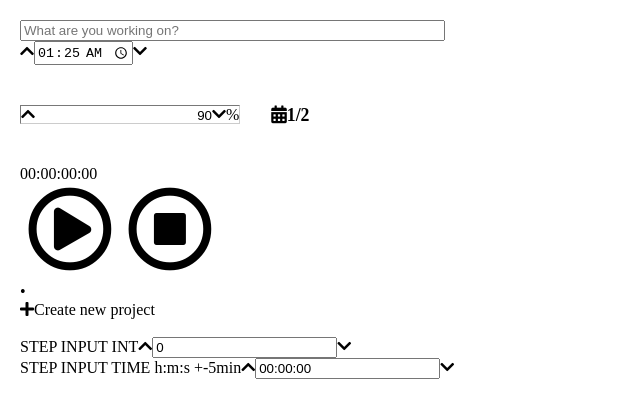
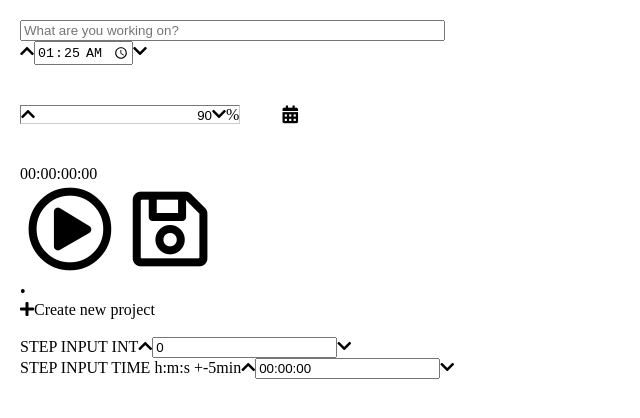
Before and after one commit to ericasu33/sprig, a React (Create React App) app: page / in a window 1280 px wide. Shown: the top 418 px of the page, without its empty margins (0-640 px from the left). Built offline with nearby package versions, Linux system fonts and the light colour scheme.

Commit message:
refactor, remove comments
- change 'toggle' state object to 2 individual states to simplify getting/setting these bools

```diff
--- a/src/components/Stopwatch.tsx
+++ b/src/components/Stopwatch.tsx
@@ -14,11 +14,20 @@ interface Data {
 
 const data: Data = {};
 
+/* TODO
+- Render calendar as a layer on top of the rest of the page, so it doesn't move other elements around
+- Link Start time in functions to time passed to stepInputClock
+- On date change, update y, m, d of start-time in state and db
+- Debug play/pause, sometimes it renders as a weird time with letters?
+- Change 'stop' to 'save', save the data and reset the component
+DONE Set clock start time to have max time of .now()
+*/
+
 const Stopwatch = () => {
-  // const data = [1, 1, 'final-planning', '2020-12-30 00:18:02+00', '2020-12-30 20:05:23+00', 200, 1];
-
-  const [desc, setDesc] = useState('');
-  const [calendarValue, setCalendarValue] = useState(new Date());
+  const [description, setDescription] = useState('');
+  const [calendarDate, setCalendarDate] = useState(new Date());
+  const [showCalendar, setShowCalendar] = useState(false)
+  const [isActiveTimer, setIsActiveTimer] = useState(false)
   const [initTimer, setInitTimer] = useState({
     start: null,
     pause: null,
@@ -26,36 +35,18 @@ const Stopwatch = () => {
     action: null,
   });
 
-  const [toggle, setToggle] = useState({
-    calendar: false,
-    play: false,
-  })
+  const calendarState = (value: Date) => {
+    console.log(value);
 
-  const calendarState = (value: any) => {
-    setCalendarValue(value)
-    setToggle(prev => {
-      return {
-        ...prev,
-        calendar: !prev.calendar,
-      };
-    })
+    setCalendarDate(value)
+    setShowCalendar(!showCalendar)
   }
 
   const timerAction = (timephase: string) => {
-    setToggle(prev => {
-      if (timephase === 'stop') {
-        return {
-          ...prev,
-          play: false,
-        };
-      }
-
-      return {
-        ...prev,
-        play: !prev.play,
-      };
+    setIsActiveTimer(() => {
+      if (timephase === 'stop') return false
+      return !isActiveTimer;
     })
-
 
     setInitTimer( (prev: any) => {
       if (timephase !== 'start' || !data[timephase]) data[timephase] = new Date();
@@ -67,16 +58,6 @@ const Stopwatch = () => {
       };
     });
   }
-
-  // https://stackoverflow.com/questions/10599148/how-do-i-get-the-current-time-only-in-javascript
-  const getLocalTimeNow = new Date().toLocaleTimeString([], {
-    hour: '2-digit',
-    minute: '2-digit',
-  });
-  // const getLocalTimeNow = new Date()
-  // const test = {a: 1, b:2}
-  // const test2 = ['a', 'b']
-
 
   return (
     <>
@@ -92,11 +73,11 @@ const Stopwatch = () => {
         onSubmit={event => event.preventDefault()}
       />
 
-        {/* <EntryDesc />  */}
+        {/* <Task description />  */}
         <div>
           <input
-            value={desc}
-            onChange={(event) => setDesc(event.target.value)}
+            value={description}
+            onChange={(event) => setDescription(event.target.value)}
             name='desc'
             type='text'
             form='form1'
@@ -111,9 +92,9 @@ const Stopwatch = () => {
             name='startTime'
             display={{hour: '2-digit', minute: '2-digit'}}
             value={new Date()}
+            allowFuture='false'
           />
         </div>
-        {/* no manual input yet */}
 
         {/* <Intensity /> */}
         <span className='intensityPadding'>
@@ -127,65 +108,36 @@ const Stopwatch = () => {
           %
         </span>
 
-        <Button
-          onClick={(e: any) => setToggle(prev => {
-            return {
-              ...prev,
-              calendar: !prev.calendar
-            };
-          })}
-        >
-        <i className='fa fa-calendar-alt fa-lg'>
-          {calendarValue.getMonth() + 1}/{calendarValue.getDate()}
-        </i>
+        <Button onClick={() => setShowCalendar(!showCalendar)}>
+          <i className='fa fa-calendar-alt fa-lg'></i>
         </Button>
 
-
-        {toggle.calendar &&
-        <Calendar
-          value = {calendarValue}
-          onClickDay={(value: any, event: any) => calendarState(value)}
-
-        />
+        {showCalendar &&
+          <Calendar
+            value = {calendarDate}
+            onClickDay={(value: Date) => calendarState(value)}
+          />
         }
 
         <Timer
           startTime = {initTimer}
         />
 
-        {!toggle.play &&
-          <Button
-            play
-            onClick={(e: any) => timerAction("start")}
-          >
+        {!isActiveTimer &&
+          <Button play onClick={(e: any) => timerAction("start")}>
             <i className="far fa-play-circle fa-lg"></i>
           </Button>
         }
 
-
-        {toggle.play &&
-          <Button
-          pause
-          onClick={(e: any) => timerAction("pause")}
-          >
+        {isActiveTimer &&
+          <Button pause onClick={(e: any) => timerAction("pause")}>
             <i className="far fa-pause-circle fa-lg"></i>
           </Button>
-                 }
+        }
 
-
-        <Button
-          stop
-          onClick={(e: any) => timerAction("stop")}
-        >
-          <i className="far fa-stop-circle fa-lg"></i>
+        <Button stop onClick={(e: any) => timerAction("stop")}>
+          <i className="far fa-save fa-lg"></i>
         </Button>
-
-        {/* https://www.npmjs.com/package/react-calendar */}
-        {/* <TimerDuration /> */}
-        {/* <Button /> */}
-        {/* Pass in img as prop & conditionals to render the component diff */}
-        {/* Play/Pause/Stop/Duplicate/Delete */}
-        {/* <ModeToggle /> STRETCH */}
 
         <Category />
     </>
```
